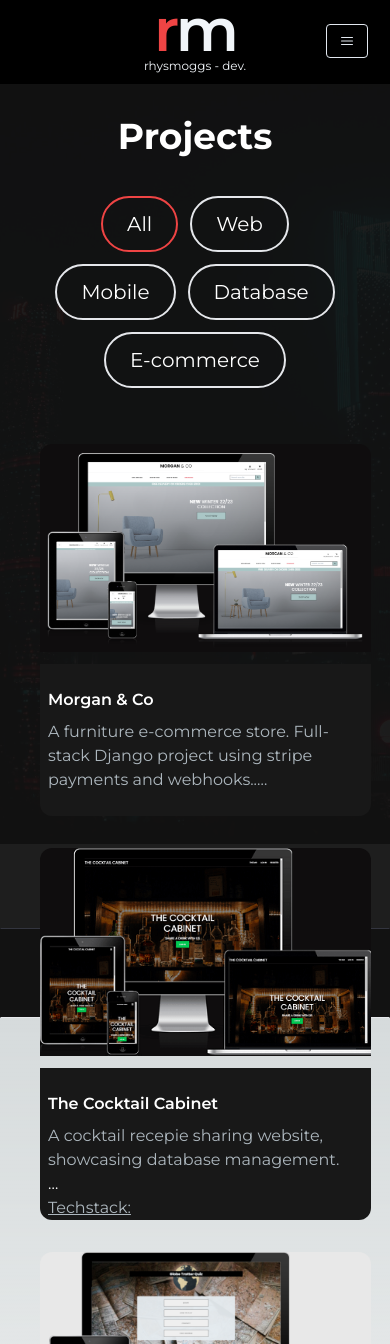
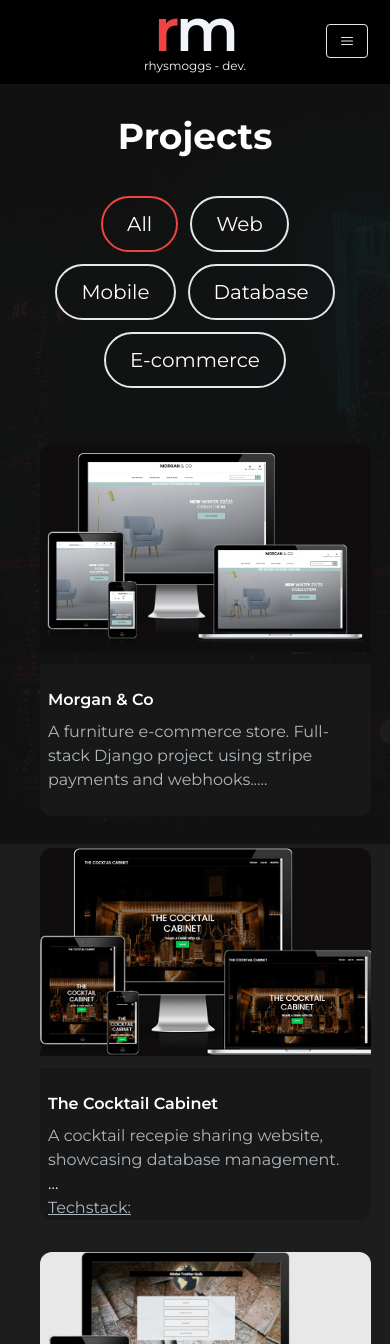
Before and after one commit to rhysmoggs/portfolio2024, a Next.js app: page /projects in a window 390 px wide. Shown: the top 1344 px of the page. Built offline with nearby package versions, Linux system fonts and the light colour scheme.

Commit message:
fixed footer and content overlapping on mobile

```diff
--- a/app/layout.js
+++ b/app/layout.js
@@ -16,7 +16,7 @@ export default function RootLayout({ children }) {
     <html lang='en'>
       <body className={inter.className}>
         <Navbar />
-        <main className='flex h-screen flex-col bg-[#121212]/95'>
+        <main className='flex min-h-screen flex-col bg-[#121212]/95'>
           <div className='-z-50'>
             <Image
               src='/images/bg.jpg'
--- a/app/projects/page.js
+++ b/app/projects/page.js
@@ -131,7 +131,7 @@ export default function Projects() {
             />
           </div>
         </div>
-        <ul ref={ref} className='grid md:grid-cols-3 gap-8 md:gap-12'>
+        <ul ref={ref} className='grid md:grid-cols-3 gap-8 md:gap-12 mb-10'>
           {Object.keys(filteredProjects).length !== 0 &&
             filteredProjects.map((project, index) => (
               <motion.li
```
